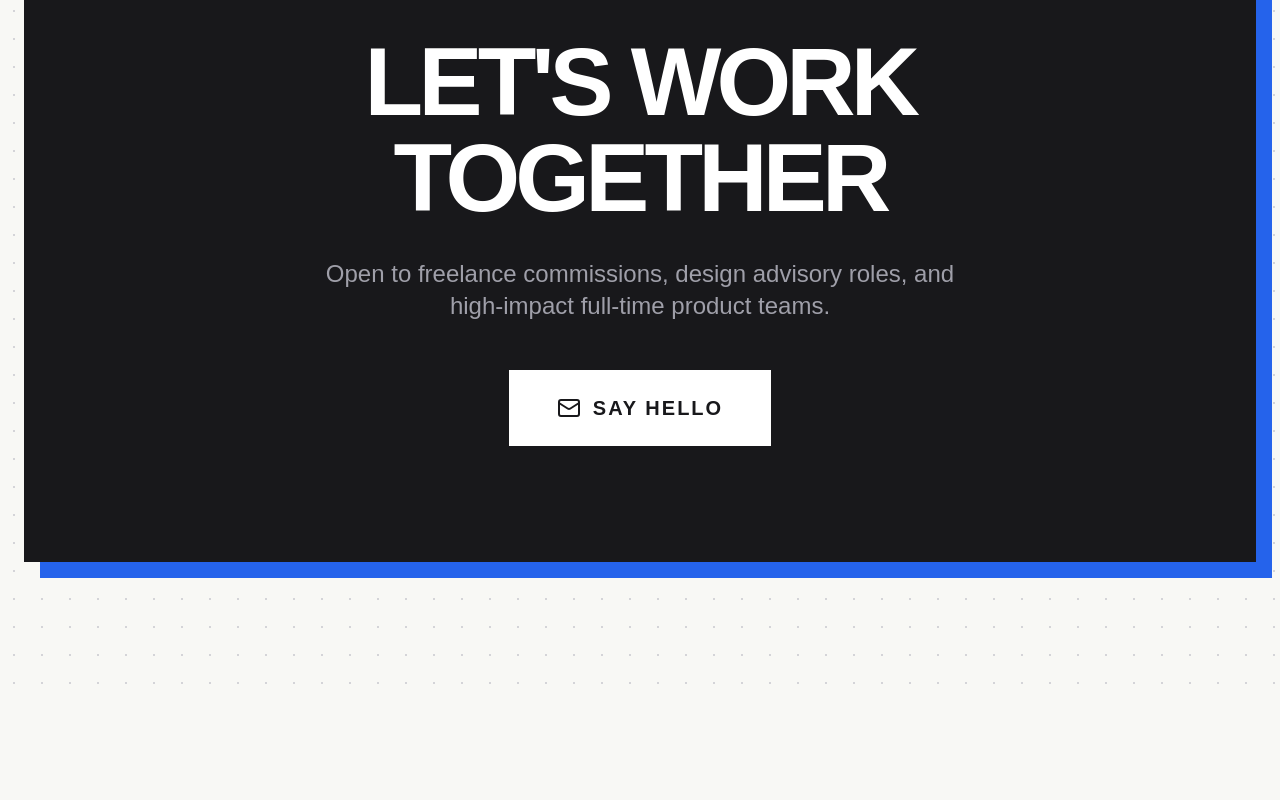
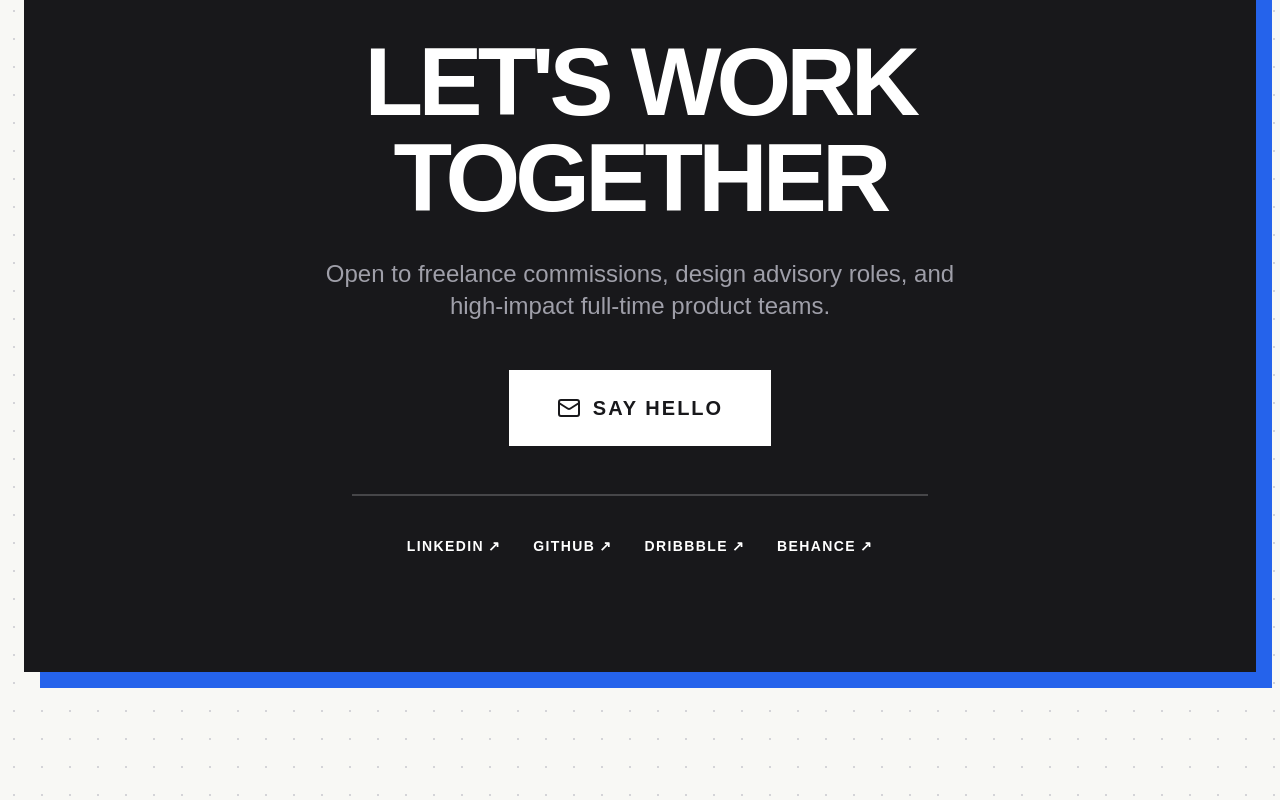
Before and after one commit to shihabulislamugv/My-Portfolio, a Next.js app: page /about in a window 1280 px wide. Shown: the part 3363-4163 px from the top of the page. Before the commit the page ends 4053 px from the top, so only its background shows below. Built offline with nearby package versions, Linux system fonts and the light colour scheme; no server answers; the database is empty.

Commit message:
feat(social): link real LinkedIn, GitHub, Dribbble, and Behance profiles

```diff
--- a/src/app/about/page.tsx
+++ b/src/app/about/page.tsx
@@ -410,6 +410,27 @@ export default function AboutPage() {
           <Mail size={24} />
           <span>Say Hello</span>
         </motion.a>
+
+        {/* Social / Direct Connect Links */}
+        <div className="flex flex-wrap justify-center items-center gap-8 text-sm font-black uppercase tracking-widest border-t-2 border-white/20 pt-10 mt-12 w-full max-w-xl">
+          {[
+            { label: "LinkedIn", href: "https://www.linkedin.com/in/md-shihabul-islam404/" },
+            { label: "GitHub", href: "https://github.com/shihabulislamugv" },
+            { label: "Dribbble", href: "https://dribbble.com/Shihabul_Islam002" },
+            { label: "Behance", href: "https://www.behance.net/mdshihabulislam" },
+          ].map((social) => (
+            <a
+              key={social.label}
+              href={social.href}
+              target="_blank"
+              rel="noopener noreferrer"
+              className="text-white hover:text-blue-400 transition-colors inline-flex items-center gap-1 group"
+            >
+              <span>{social.label}</span>
+              <span className="group-hover:-translate-y-0.5 group-hover:translate-x-0.5 transition-transform">↗</span>
+            </a>
+          ))}
+        </div>
       </motion.div>
     </main>
   );
--- a/src/app/page.tsx
+++ b/src/app/page.tsx
@@ -811,10 +811,10 @@ export default function Home() {
         {/* Social / Direct Connect Links */}
         <div className="flex flex-wrap justify-center items-center gap-8 text-sm font-black uppercase tracking-widest border-t-2 border-zinc-900/20 pt-12 max-w-3xl mx-auto">
           {[
-            { label: "LinkedIn", href: "https://linkedin.com" },
-            { label: "GitHub", href: "https://github.com" },
-            { label: "Dribbble", href: "https://dribbble.com" },
-            { label: "Twitter / X", href: "https://twitter.com" },
+            { label: "LinkedIn", href: "https://www.linkedin.com/in/md-shihabul-islam404/" },
+            { label: "GitHub", href: "https://github.com/shihabulislamugv" },
+            { label: "Dribbble", href: "https://dribbble.com/Shihabul_Islam002" },
+            { label: "Behance", href: "https://www.behance.net/mdshihabulislam" },
           ].map((social) => (
             <a
               key={social.label}
```
